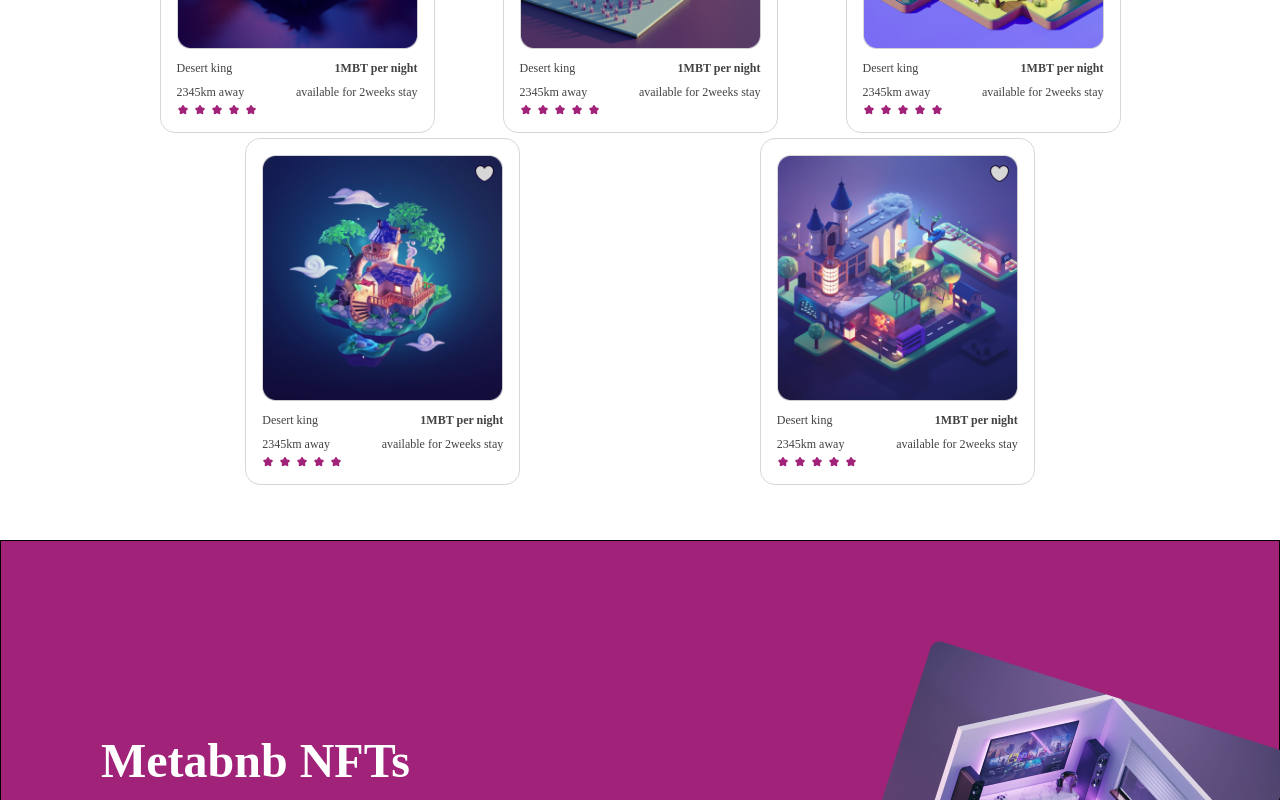
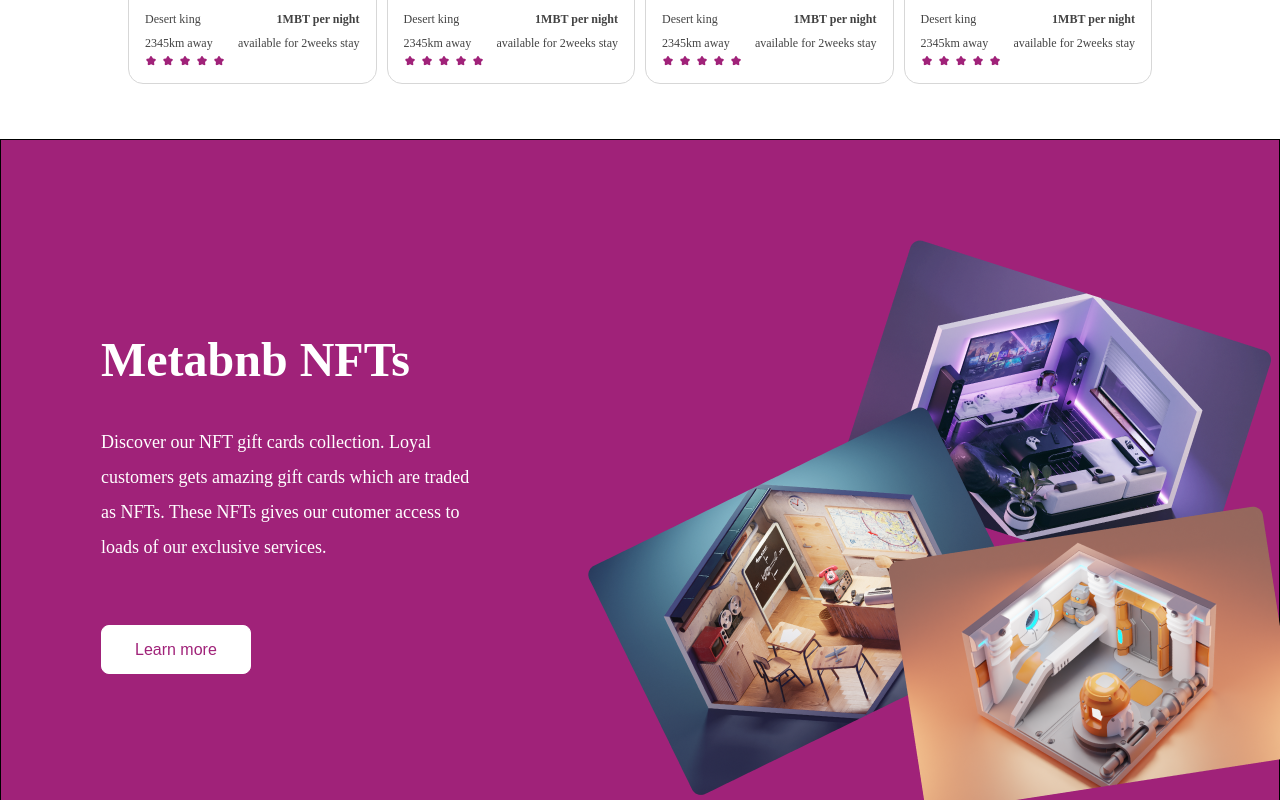
Before and after one commit to Opeyimika-sudo/metabnb_frontend, a React (Vite) app: page / in a window 1280 px wide. Shown: the part 1840-2640 px from the top of the page. Built offline with nearby package versions, Linux system fonts and the light colour scheme; a web font is replaced by a local one.

Commit message:
style: re-edit Netlify conversion of css code

```diff
--- a/src/App.css
+++ b/src/App.css
@@ -203,11 +203,11 @@ input::placeholder{
   flex-wrap: wrap;
   flex-direction: row;
   justify-content: space-around;
-  gap: 5px;
+  gap: 10px;
 }
 
 .card {
-  width: 275px;
+  flex: 1 0 21%;
   background: linear-gradient(124.4deg, #FFFFFF 10.8%, #FFFFFF 87.34%);
   border: 1px solid #D7D7D7;
   border-radius: 15px;
@@ -249,7 +249,7 @@ input::placeholder{
   margin: 0 auto;
   display: flex;
   align-items: top;
-  gap: 130px;
+  gap: 110px;
 }
 
 .cta_text {
```
